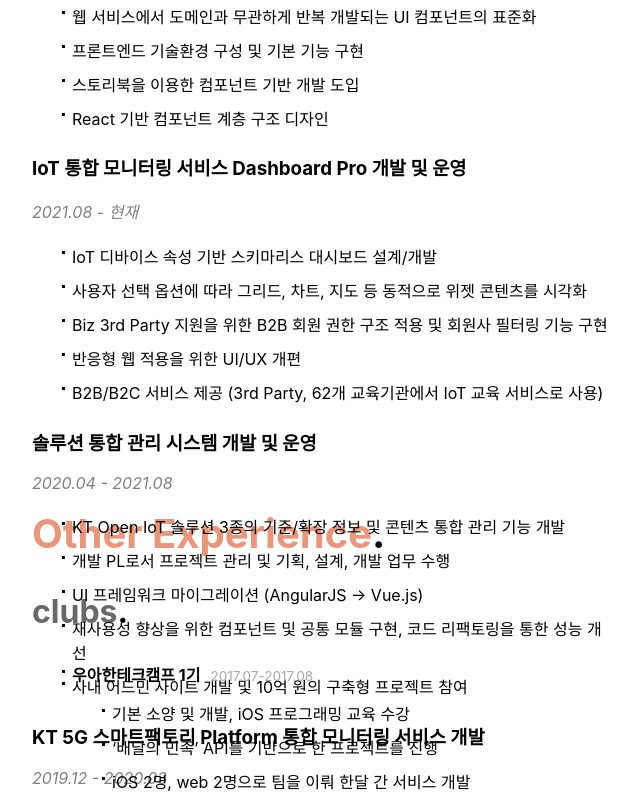
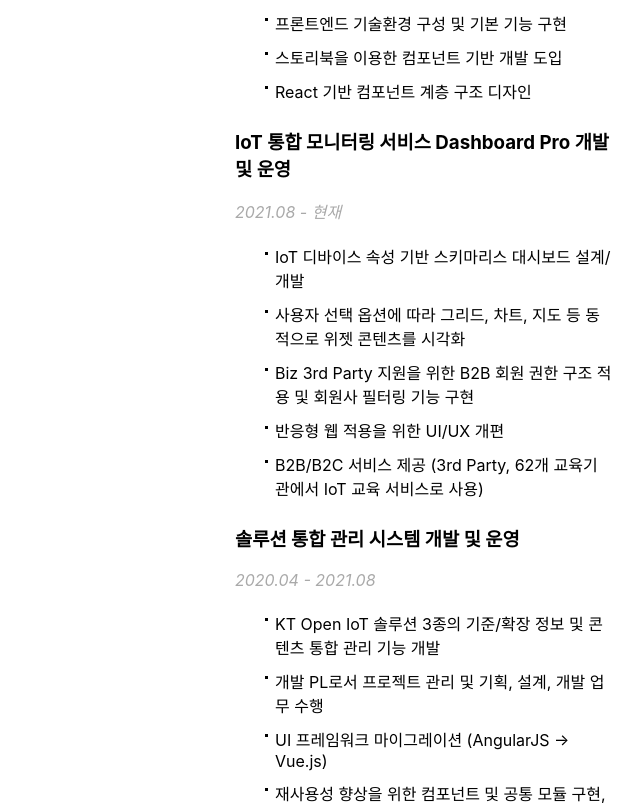
Before and after one commit to lmjing/resume, a React (Create React App) app: page / in a window 1280 px wide. Shown: the part 1165-1970 px from the top of the page, without its empty margins (318-959 px from the left). Built offline with nearby package versions, Linux system fonts and the light colour scheme.

Commit message:
work experience 및 기타 css 정의 (PC 기준)

```diff
--- a/src/App.scss
+++ b/src/App.scss
@@ -6,6 +6,34 @@ main {
   h1 {
     font-size: 5rem;
     text-align: left;
+  }
+
+  section {
+    margin-bottom: 100px;
+  }
+
+  ul {
+    list-style: none;
+
+    li {
+      padding: 5px 0;
+      position: relative;
+
+      &::before {
+        position: absolute;
+        width: 3px;
+        height: 3px;
+        background: black;
+        left: -10px;
+        top: 12.5px;
+        content: "";
+      }
+    }
+  }
+
+  .date {
+    color: darkgray;
+    font-style: italic;
   }
 
   #header {
@@ -30,7 +58,16 @@ main {
   }
 
   #work-experience {
-    height: 100vh;
+    article {
+      display: flex;
+
+      header {
+        width: 35%;
+      }
+      .content {
+        width: 65%;
+      }
+    }
   }
 
   #education {
--- a/src/components/OtherExperience.scss
+++ b/src/components/OtherExperience.scss
@@ -6,7 +6,6 @@ section {
       }
       .date {
         margin-left: 10px;
-        color: darkgray;
         font-size: 0.85em;
       }
 
--- a/src/components/Project.js
+++ b/src/components/Project.js
@@ -1,4 +1,3 @@
-import './Project.scss'
 import {useEffect, useState} from 'react';
 
 export default function WorkExpProject(props) {
@@ -14,7 +13,7 @@ export default function WorkExpProject(props) {
     }, [dates])
 
     return (
-        <article>
+        <div className="project">
             <h3>{title}</h3>
             <p className="date">{startDt} - {endDt}</p>
             <ul>
@@ -22,6 +21,6 @@ export default function WorkExpProject(props) {
                     jobs.map((item, i) => <li key={i}>{item}</li>)
                 }
             </ul>
-        </article>
+        </div>
     )
 }
--- a/src/components/Project.scss
+++ /dev/null
@@ -1,25 +0,0 @@
-article {
-  p.date {
-    color: gray;
-    font-style: italic;
-  }
-
-  ul {
-    list-style: none;
-
-    li {
-      padding: 5px 0;
-      position: relative;
-
-      &::before {
-        position: absolute;
-        width: 3px;
-        height: 3px;
-        background: black;
-        left: -10px;
-        top: 12.5px;
-        content: "";
-      }
-    }
-  }
-}
--- a/src/components/WorkExperience.js
+++ b/src/components/WorkExperience.js
@@ -22,12 +22,16 @@ function WorkExperience(props) {
     return (
         <section id="work-experience">
             <Title text="Work Experience"/>
+            <article>
                 <header>
                     <h3>KT</h3>
                     <p>{job}</p>
                     <p className="date">{startDt} - {endDt}</p>
                 </header>
+                <div className="content">
                     {ktProjects}
+                </div>
+            </article>
         </section>
     )
 }
```
Lines whose indentation alone changed are shown as unchanged.
